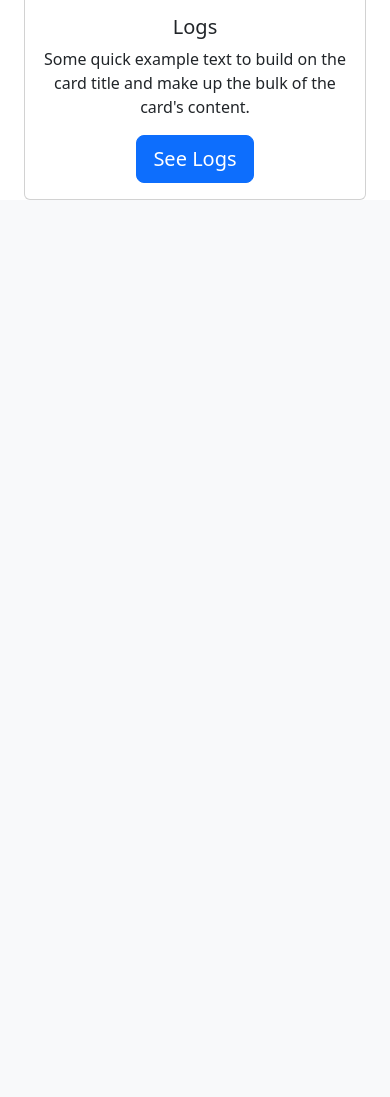
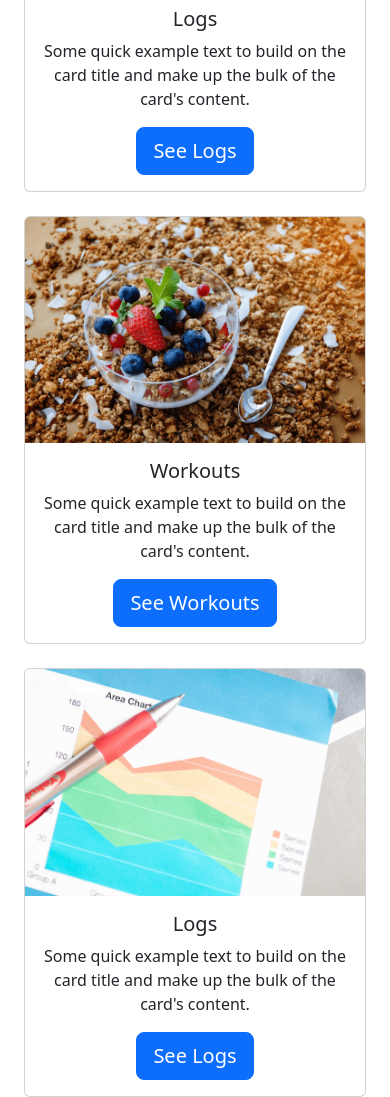
Before and after one commit to eandablo/gympals, a Django app: page / in a window 390 px wide. Shown: the part 925-2022 px from the top of the page. Before the commit the page ends 1125 px from the top, so only its background shows below. Run offline with Django 3.2, Linux system fonts and the light colour scheme; a user stored in the database is signed in; tables that the repository leaves empty hold one stand-in row (values such as "Sample post").

Commit message:
add images to index page

```diff
--- a/templates/index.html
+++ b/templates/index.html
@@ -1,5 +1,5 @@
 {% extends "base.html" %}
-
+{% load static %}
 {% block content %}
 {% if user.is_authenticated %}
 <div class="row">
@@ -9,9 +9,9 @@
             <h2>{{ trainee.name }}</h2>
             <div class="container-fluid mt-5">
                 <div class="row">
-                    <div class="col-md-5">
+                    <div class="col-md-6 mt-4">
                         <div class="card">
-                            <img src="..." class="card-img-top" alt="...">
+                            <img src="{% static 'images/form.jpg' %}" class="card-img-top" alt="...">
                             <div class="card-body">
                               <h5 class="card-title">Workouts</h5>
                               <p class="card-text">Some quick example text to build on the card title and make up the bulk of the card's content.</p>
@@ -19,9 +19,32 @@
                             </div>
                           </div>
                     </div>
-                    <div class="col-md-5 offset-md-2">
+                    <div class="col-md-6 mt-4">
                         <div class="card">
-                            <img src="..." class="card-img-top" alt="...">
+                            <img src="{% static 'images/dumbells.jpg' %}" class="card-img-top" alt="...">
+                            <div class="card-body">
+                              <h5 class="card-title">Logs</h5>
+                              <p class="card-text">Some quick example text to build on the card title and make up the bulk of the card's content.</p>
+                              <a class="btn btn btn-primary btn-lg" href="{% url 'logs_view' trainee.name %}">See Logs</a>
+                            </div>
+                          </div>
+
+                    </div>
+                </div>
+                <div class="row">
+                    <div class="col-md-6 mt-4">
+                        <div class="card">
+                            <img src="{% static 'images/diet.jpg' %}" class="card-img-top" alt="...">
+                            <div class="card-body">
+                              <h5 class="card-title">Workouts</h5>
+                              <p class="card-text">Some quick example text to build on the card title and make up the bulk of the card's content.</p>
+                              <a class="btn btn btn-primary btn-lg" href="{% url 'workout_plan' trainee.name %}">See Workouts</a>
+                            </div>
+                          </div>
+                    </div>
+                    <div class="col-md-6 mt-4">
+                        <div class="card">
+                            <img src="{% static 'images/logs.jpg' %}" class="card-img-top" alt="...">
                             <div class="card-body">
                               <h5 class="card-title">Logs</h5>
                               <p class="card-text">Some quick example text to build on the card title and make up the bulk of the card's content.</p>
```
Also changed, not shown: static/images/diet.jpg (added), static/images/dumbells.jpg (added), static/images/form.jpg (added), static/images/logs.jpg (added).
